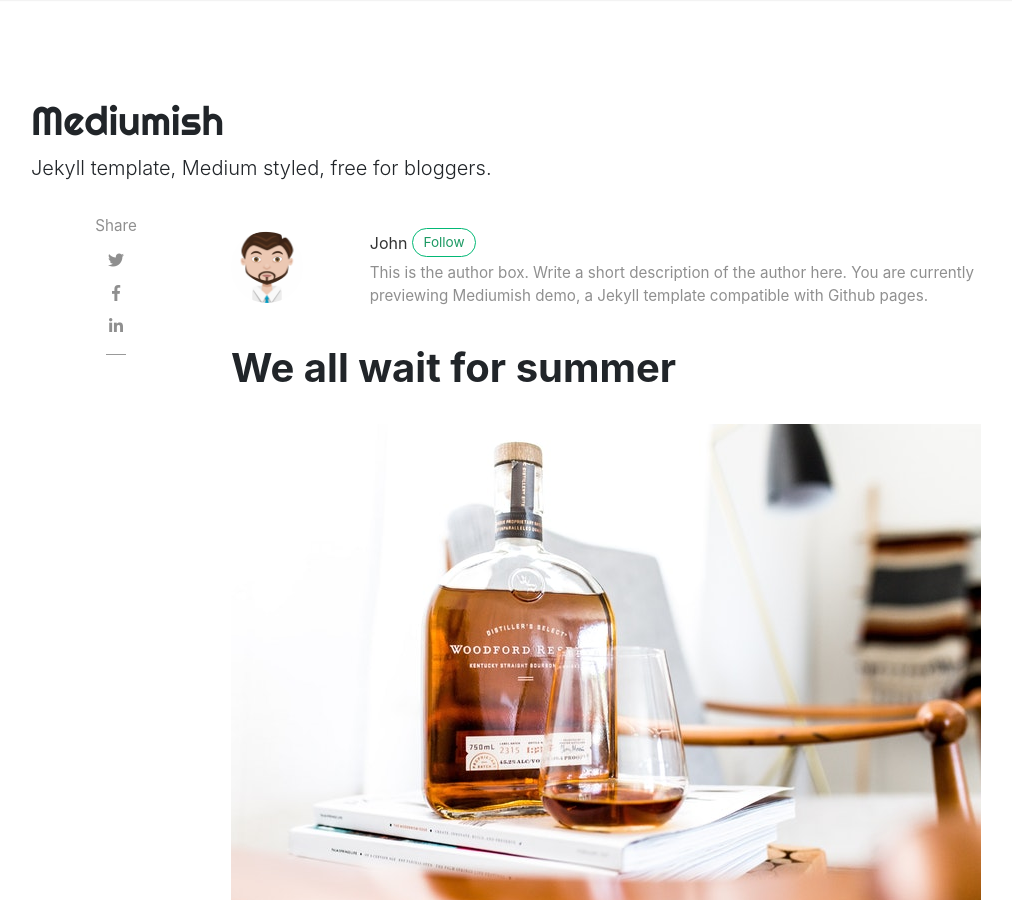
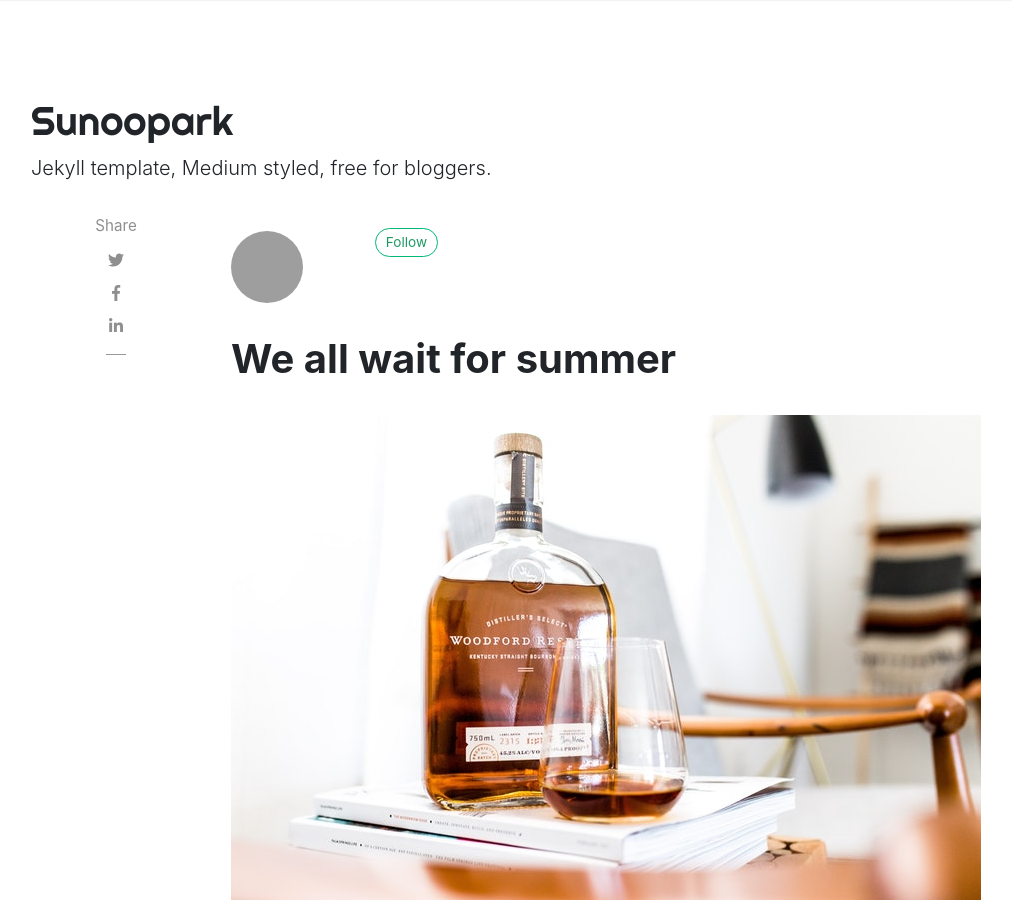
Before and after one commit to sunoopark/sunoopark_blog, a Jekyll site: the page built from _posts/2018-01-12-we-all-wait-for-summer.md, in a window 1280 px wide and 900 px high. Shown: the whole window, without its empty margins (54-1066 px from the left). Built offline with Jekyll 4.4.1, drawn with Linux system fonts in a browser that asks for light colours; nearby versions of some CDN libraries; comment, search, counter and statistics services are not loaded; some of the changed text lies outside the part shown; grey boxes are pictures that could not be loaded.

Commit message:
Update _config.yml

```diff
--- a/_config.yml
+++ b/_config.yml
@@ -1,6 +1,6 @@
 # Site
-name: "Mediumish"
-title: "Mediumish"
+name: "Sunoopark"
+title: "Sunoopark"
 description: "Jekyll template, Medium styled, free for bloggers."
 logo: 'assets/images/logo.png'
 favicon: 'assets/images/logo.png'
@@ -14,26 +14,18 @@ permalink: /:title/
 # Authors
 authors:
   sal:
-    name: Sal
-    display_name: Sal
+    name: Sunoo
+    display_name: Sunoo
     gravatar: e56154546cf4be74e393c62d1ae9f9d4
     email: wowthemesnet@gmail.com
     web: https://www.wowthemes.net
-    twitter: https://twitter.com/wowthemesnet
+    twitter:
     description: "Author of Mediumish, a Bootstrap Medium styled template available for WordPress, HTML, Ghost and Jekyll. You are currently previewing Jekyll template demo."
-  john:
-    name: John
-    display_name: John
-    avatar: 'assets/images/avatar.png'
-    gravatar: b1cc14991db7a456fcd761680bbc8f81
-    email: wowthemesnet@gmail.com
-    web: https://www.wowthemes.net
-    twitter: https://twitter.com/wowthemesnet
-    description: "This is the author box. Write a short description of the author here. You are currently previewing Mediumish demo, a Jekyll template compatible with Github pages."
+
 
 # Plugins
 plugins:
-  - jekyll-paginate
+  - jekyll-paginate-v2
   - jekyll-sitemap
   - jekyll-feed
   - jekyll-seo-tag
@@ -48,7 +40,7 @@ jekyll-archives:
     category: '/category/:name/'
 
 # Pagination
-paginate: 6
+paginate: 12
 paginate_path: /page:num/
 
 # Other
```
